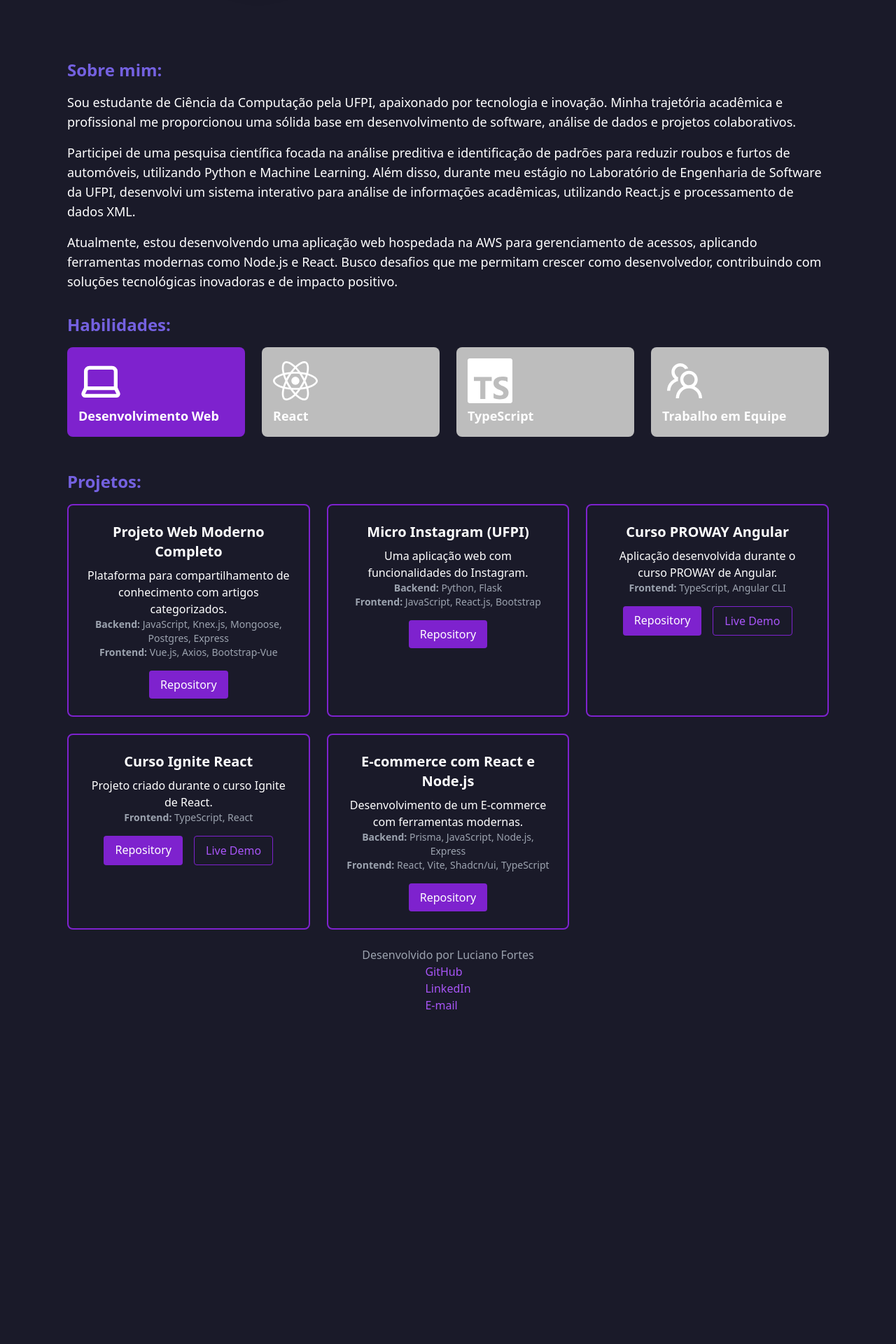
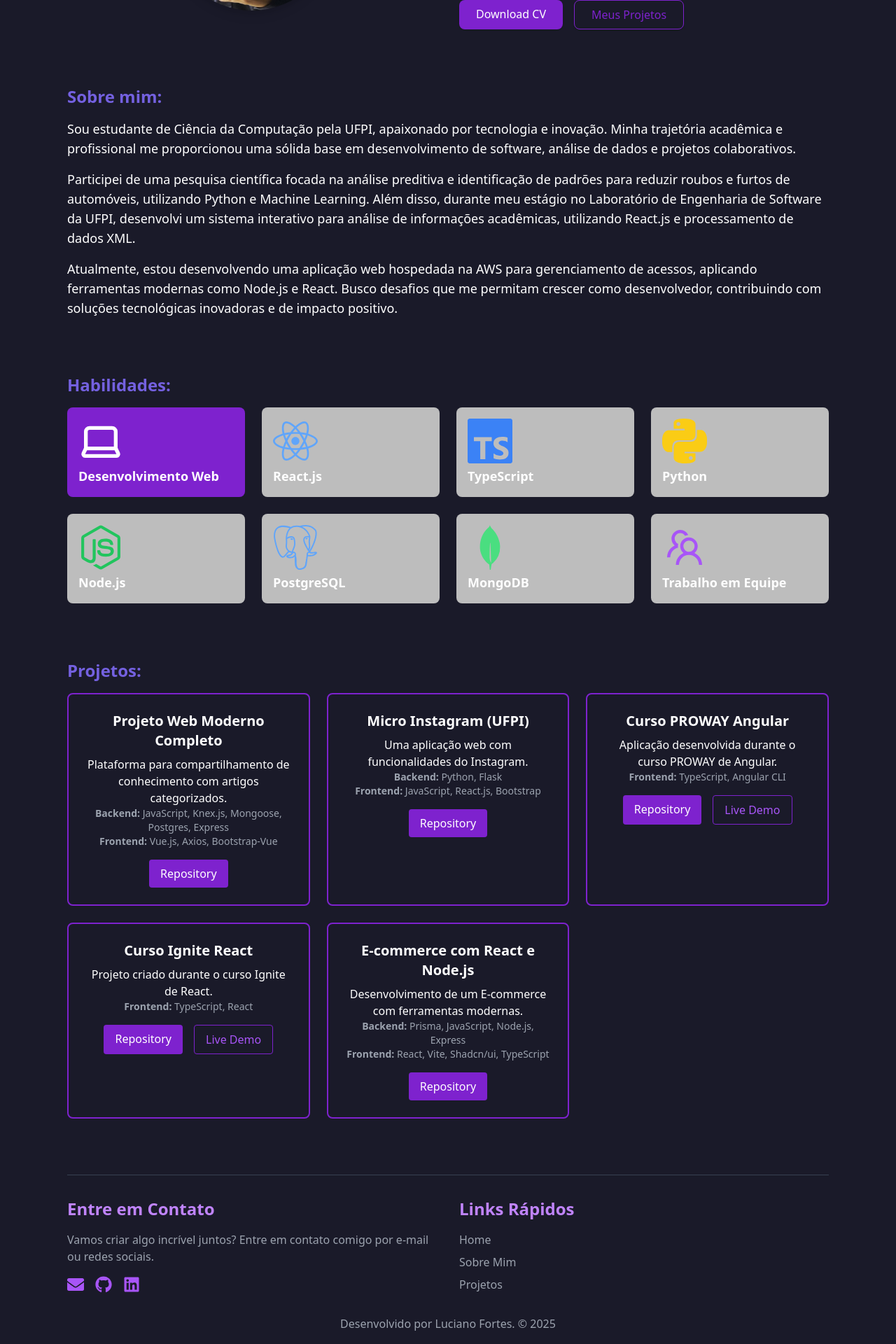
Before and after one commit to LUCIANOGFORTES02/Portfolio, a React app: page / in a window 1280 px wide. Shown: the part 360-2280 px from the top of the page at 70% size. Before the commit the page ends 1832 px from the top, so only its background shows below. Built offline with nearby package versions, Linux system fonts and the light colour scheme; the HTML template or start-up script is replaced by a standard one.

Commit message:
fix: component styling

```diff
--- a/src/App.tsx
+++ b/src/App.tsx
@@ -9,7 +9,7 @@ function App() {
 
   return (
     <div className='px-8 md:px-12 lg:px-24 gap-8 '>
-    <Header/>
+      <Header/>
       <Home/>
       <AboutMe/>
       <Skills></Skills>
--- a/src/components/footer.tsx
+++ b/src/components/footer.tsx
@@ -1,18 +1,72 @@
+import { FaGithub, FaLinkedin, FaEnvelope } from "react-icons/fa";
+
 export default function Footer() {
     return (
-      <footer id="contact" className="flex flex-col justify-center items-center py-6  text-gray-400 text-center">
-        <p>Desenvolvido por Luciano Fortes</p>
-        <p>
-        <a href="" className="flex text-purple-500 hover:underline">
-            GitHub
-          </a>
-          <a href="https://linkedin.com/in/seu-linkedin" className="flex text-purple-500 hover:underline">
-            LinkedIn
-          </a>
-          <a href="mailto:lucianogfortes02@gmail.com" className="flex text-purple-500 hover:underline">
-            E-mail
-          </a>
-        </p>
+      <footer className="border-t border-gray-700 text-white py-8 mt-20">
+        <div className="container mx-auto grid grid-cols-1 md:grid-cols-2 gap-8">
+
+          {/* Seção de Contato */}
+          <div className="flex flex-col items-start">
+            <h2 className="text-2xl font-bold text-purple-400 mb-4">Entre em Contato</h2>
+            <p className="text-gray-400 mb-4">
+              Vamos criar algo incrível juntos? Entre em contato comigo por e-mail ou redes sociais.
+            </p>
+            <div className="flex space-x-4">
+              <a
+                href="mailto:lucianogfortes02@gmail.com"
+                className="text-purple-500 hover:text-purple-600 text-2xl"
+                title="E-mail"
+              >
+                <FaEnvelope />
+              </a>
+              <a
+                href="https://github.com/LUCIANOGFORTES02"
+                target="_blank"
+                rel="noopener noreferrer"
+                className="text-purple-500 hover:text-purple-600 text-2xl"
+                title="GitHub"
+              >
+                <FaGithub />
+              </a>
+              <a
+                href="https://www.linkedin.com/in/seu-linkedin/"
+                target="_blank"
+                rel="noopener noreferrer"
+                className="text-purple-500 hover:text-purple-600 text-2xl"
+                title="LinkedIn"
+              >
+                <FaLinkedin />
+              </a>
+            </div>
+          </div>
+
+          {/* Links Rápidos */}
+          <div className="flex flex-col items-start">
+            <h2 className="text-2xl font-bold text-purple-400 mb-4">Links Rápidos</h2>
+            <ul className="space-y-2">
+              <li>
+                <a href="#home" className="text-gray-400 hover:text-purple-500">
+                  Home
+                </a>
+              </li>
+              <li>
+                <a href="#about" className="text-gray-400 hover:text-purple-500">
+                  Sobre Mim
+                </a>
+              </li>
+              <li>
+                <a href="#projects" className="text-gray-400 hover:text-purple-500">
+                  Projetos
+                </a>
+              </li>
+            </ul>
+          </div>
+        </div>
+
+        {/* Mensagem Final */}
+        <div className="mt-8 text-center text-gray-400">
+          <p>Desenvolvido por Luciano Fortes. © 2025</p>
+        </div>
       </footer>
     );
   }
--- a/src/sections/AboutMe.tsx
+++ b/src/sections/AboutMe.tsx
@@ -5,28 +5,22 @@
 
 export default function AboutMe() {
   return (
-    <section id='about' className='mb-2 mt-24' >
+    <section id='about' className='mt-20' >
         <div >
             {/* Descrição */}
             <h1 className='text-2xl text-secondary  font-bold'>Sobre mim:</h1>
             <p className='mt-4 text-lg'>
                 Sou estudante de Ciência da Computação pela UFPI, apaixonado por tecnologia e inovação. Minha trajetória acadêmica e profissional me proporcionou uma sólida base em desenvolvimento de software, análise de dados e projetos colaborativos.
             </p>
+            {/* Experiência */}
+
             <p className='mt-4 text-lg'>
                 Participei de uma pesquisa científica focada na análise preditiva e identificação de padrões para reduzir roubos e furtos de automóveis, utilizando Python e Machine Learning. Além disso, durante meu estágio no Laboratório de Engenharia de Software da UFPI, desenvolvi um sistema interativo para análise de informações acadêmicas, utilizando React.js e processamento de dados XML.
             </p>
             <p className='mt-4 text-lg'>
                 Atualmente, estou desenvolvendo uma aplicação web hospedada na AWS para gerenciamento de acessos, aplicando ferramentas modernas como Node.js e React. Busco desafios que me permitam crescer como desenvolvedor, contribuindo com soluções tecnológicas inovadoras e de impacto positivo.
             </p>
-
-
         </div>
-         {/* Experiência */}
-        <div>
-
-        </div>
-
-
 
     </section>
 
--- a/src/sections/Home.tsx
+++ b/src/sections/Home.tsx
@@ -2,7 +2,7 @@
 export default function Home() {
 
   return (
-    <section className="grid grid-cols-1 md:grid-cols-2 mt-12 ">
+    <section className="grid grid-cols-1 md:grid-cols-2 mt-12 gap-8 items-cente">
       {/*Imagem de Perfil */}
       <div className="flex items-center justify-center ">
         <img
@@ -13,25 +13,31 @@ export default function Home() {
         </div>
 
       {/* Texto */}
-      <div className="flex flex-1 flex-col justify-center ">
-        <h1 className="text-2xl md:text-left">
+      <div className="flex flex-1 flex-col justify-center md:text-left">
+        <h1 className="text-2xl">
           Olá, eu sou
         </h1>
         <h2 className="text-4xl font-bold ">
           Luciano Guimarães Fortes
         </h2>
-        <p className="mt-4 text-lg text-left">
-        Estudante de Ciência da Computação apaixonado por tecnologia e inovação.
+        <p className="mt-4 text-lg ">
+        Estudante de Ciência da Computação apaixonado por tecnologia e inovação.           Atualmente, estou focado em desenvolver aplicações impactantes que combinem tecnologia e inovação, sempre buscando desafios que me permitam crescer e aprender.
 
 
         </p>
-        <div className="mt-6">
+        <div className="mt-6 flex justify-center md:justify-start gap-4">
           <a
             href="/Luciano Guimarães Fortes (3).pdf"
             download
             className="bg-purple-700 text-white py-2 px-6 rounded-lg shadow hover:bg-purple-600 transition-all duration-300"
           >
             Download CV
+          </a>
+          <a
+            href="#projects"
+            className="border border-purple-700 text-purple-700 py-2 px-6 rounded-lg shadow hover:bg-purple-700 hover:text-white transition-all duration-300"
+          >
+            Meus Projetos
           </a>
         </div>
       </div>
--- a/src/sections/Projects.tsx
+++ b/src/sections/Projects.tsx
@@ -45,7 +45,7 @@ export default function Projects() {
 
 
   return (
-    <section id="projects" className='mt-12'>
+    <section id="projects" className='mt-20'>
         <h1 className='text-2xl text-secondary font-bold' >
           Projetos:
         </h1>
--- a/src/sections/Skills.tsx
+++ b/src/sections/Skills.tsx
@@ -1,35 +1,57 @@
 import { Laptop } from 'lucide-react';
-import { FaReact } from "react-icons/fa";
-import { SiTypescript } from "react-icons/si";
-import { AiOutlineTeam } from "react-icons/ai";
+import { FaReact, FaNodeJs } from "react-icons/fa";
+import { SiTypescript, SiPostgresql, SiPython, SiMongodb } from "react-icons/si";
+import { AiOutlineTeam, } from "react-icons/ai";
 
 export default function Skills() {
   return (
-    <section id='skills' className='mt-8'>
-        <h1 className='text-2xl text-secondary  font-bold'>Habilidades:</h1>
+    <section id='skills' className='mt-20'>
+      <h1 className='text-2xl text-secondary font-bold'>Habilidades:</h1>
 
       {/* Habilidades */}
-        <div className='grid grid-cols-2 md:grid-cols-4 gap-6 h-auto mt-4'>
-            <div className='flex flex-col justify-end items-start bg-purple-700 rounded-lg px-4 py-4 overflow-hidden'>
+      <div className='grid grid-cols-1 sm:grid-cols-2 md:grid-cols-4 gap-6 h-auto mt-4'>
+
+        <div className='flex flex-col justify-end items-start bg-purple-700 rounded-lg px-4 py-4 hover:scale-105 transition-transform'>
           <Laptop className="w-16 h-16 mb-1" />
-                <p className="text-lg font-bold  ">Desenvolvimento Web</p>
+          <p className="text-lg font-bold">Desenvolvimento Web</p>
         </div>
 
-            <div className='flex flex-col justify-end items-start bg-blueDark  rounded-lg  px-4 py-4 overflow-hidden'>
-                <FaReact className="w-16 h-16 mb-1"/>
-                <p className="text-lg font-bold ">React</p>
+        <div className='flex flex-col justify-end items-start bg-blueDark rounded-lg px-4 py-4 hover:scale-105 transition-transform'>
+          <FaReact className="w-16 h-16 mb-1 text-blue-400" />
+          <p className="text-lg font-bold">React.js</p>
         </div>
 
-            <div className=' flex flex-col justify-end items-start bg-blueDark  rounded-lg  px-4 py-4 overflow-hidden'>
-                <SiTypescript className="w-16 h-16 mb-1" />
+        <div className='flex flex-col justify-end items-start bg-blueDark rounded-lg px-4 py-4 hover:scale-105 transition-transform'>
+          <SiTypescript className="w-16 h-16 mb-1 text-blue-500" />
           <p className="text-lg font-bold">TypeScript</p>
         </div>
 
-            <div className='flex flex-col justify-end items-start bg-blueDark  rounded-lg  px-4 py-4 overflow-hidden'>
-                <AiOutlineTeam  className="w-16 h-16 mb-1"/>
+        <div className='flex flex-col justify-end items-start bg-blueDark rounded-lg px-4 py-4 hover:scale-105 transition-transform'>
+          <SiPython className="w-16 h-16 mb-1 text-yellow-400" />
+          <p className="text-lg font-bold">Python</p>
+        </div>
+
+        <div className='flex flex-col justify-end items-start bg-blueDark rounded-lg px-4 py-4 hover:scale-105 transition-transform'>
+          <FaNodeJs className="w-16 h-16 mb-1 text-green-500" />
+          <p className="text-lg font-bold">Node.js</p>
+        </div>
+
+        <div className='flex flex-col justify-end items-start bg-blueDark rounded-lg px-4 py-4 hover:scale-105 transition-transform'>
+          <SiPostgresql className="w-16 h-16 mb-1 text-blue-400" />
+          <p className="text-lg font-bold">PostgreSQL</p>
+        </div>
+
+        <div className='flex flex-col justify-end items-start bg-blueDark rounded-lg px-4 py-4 hover:scale-105 transition-transform'>
+          <SiMongodb className="w-16 h-16 mb-1 text-green-400" />
+          <p className="text-lg font-bold">MongoDB</p>
+        </div>
+
+        <div className='flex flex-col justify-end items-start bg-blueDark rounded-lg px-4 py-4 hover:scale-105 transition-transform'>
+          <AiOutlineTeam className="w-16 h-16 mb-1 text-purple-500" />
           <p className="text-lg font-bold">Trabalho em Equipe</p>
         </div>
+
       </div>
     </section>
-  )
+  );
 }
```
Lines whose indentation alone changed are shown as unchanged.
